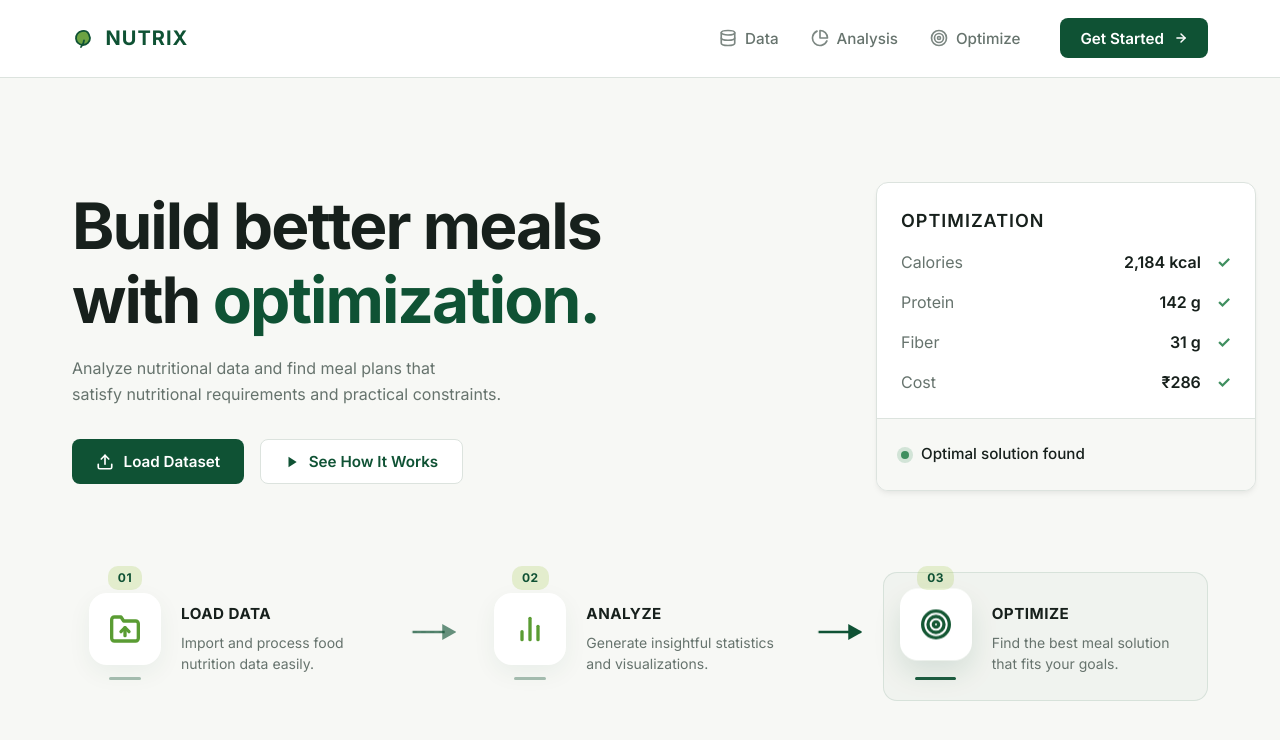
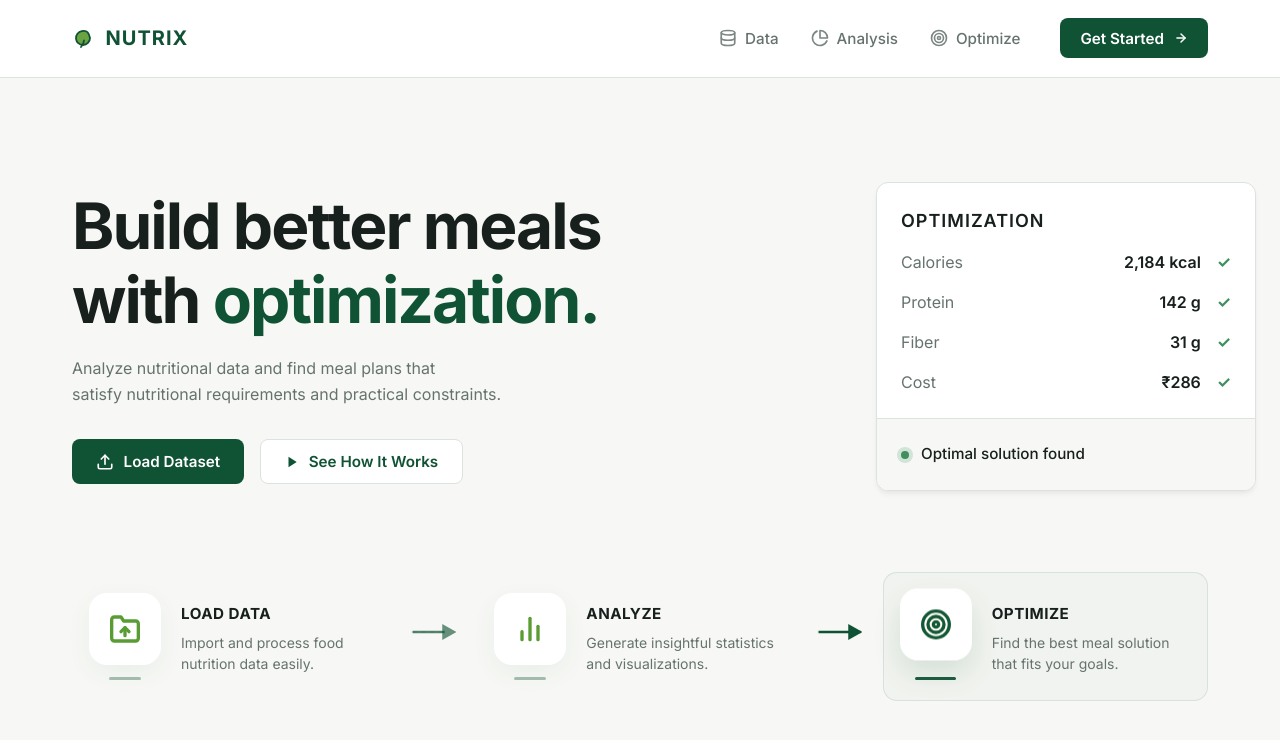
Before and after one commit to p-art-dheev/nutrition-based-meal-optimization, a React (Vite) app in the folder frontend/: page / in a window 1280 px wide. Shown: the top 740 px of the page. Built offline with nearby package versions, Linux system fonts and the light colour scheme.

Commit message:
landing page and table fix

```diff
--- a/frontend/src/components/DataPage.tsx
+++ b/frontend/src/components/DataPage.tsx
@@ -129,7 +129,7 @@ export const DataPage: React.FC<DataPageProps> = ({
               <button type="button" className="data-btn primary" onClick={onNavigateToOptimize}>
                 Optimize
               </button>
-              <button type="button" className="data-btn text" onClick={onReset}>
+              <button type="button" className="data-btn outline" onClick={onReset}>
                 Upload New
               </button>
             </div>
--- a/frontend/src/components/DatasetTable.css
+++ b/frontend/src/components/DatasetTable.css
@@ -10,21 +10,28 @@
 }
 
 .dataset-table-toolbar {
-  display: flex;
+  display: grid;
+  grid-template-columns: 1fr auto 1fr;
   align-items: center;
-  justify-content: space-between;
   gap: 1rem;
-  flex-wrap: wrap;
   flex-shrink: 0;
   padding: 0;
   background: transparent;
 }
 
+.dataset-toolbar-center {
+  display: flex;
+  justify-content: center;
+  min-width: 0;
+}
+
 .dataset-toolbar-actions {
   display: flex;
   align-items: center;
+  justify-content: flex-end;
   gap: 0.65rem;
   flex-wrap: wrap;
+  min-height: 34px;
 }
 
 .dataset-table-meta {
@@ -45,7 +52,8 @@
   border-radius: 8px;
   font-size: 0.85rem;
   font-family: inherit;
-  min-width: 220px;
+  width: min(320px, 70vw);
+  min-width: 200px;
   background: var(--surface);
   color: var(--text-main);
 }
@@ -306,15 +314,22 @@
   }
 
   .dataset-table-toolbar {
-    padding: 0;
+    grid-template-columns: 1fr;
+    justify-items: stretch;
+  }
+
+  .dataset-toolbar-center {
+    order: -1;
+    width: 100%;
+  }
+
+  .dataset-search {
+    width: 100%;
+    min-width: 0;
   }
 
   .dataset-toolbar-actions {
     width: 100%;
-  }
-
-  .dataset-search {
-    flex: 1;
-    min-width: 0;
+    justify-content: flex-start;
   }
 }
--- a/frontend/src/components/DatasetTable.tsx
+++ b/frontend/src/components/DatasetTable.tsx
@@ -187,7 +187,7 @@ export const DatasetTable: React.FC<DatasetTableProps> = ({
             </>
           )}
         </div>
-        <div className="dataset-toolbar-actions">
+        <div className="dataset-toolbar-center">
           <input
             type="search"
             className="dataset-search"
@@ -195,6 +195,8 @@ export const DatasetTable: React.FC<DatasetTableProps> = ({
             value={search}
             onChange={(e) => setSearch(e.target.value)}
           />
+        </div>
+        <div className="dataset-toolbar-actions">
           {selectedIds.size > 0 && (
             <button
               type="button"
--- a/frontend/src/components/FeaturesSection.css
+++ b/frontend/src/components/FeaturesSection.css
@@ -40,20 +40,6 @@
   align-items: center;
   position: relative;
   flex-shrink: 0;
-}
-
-.step-badge {
-  background-color: rgba(167, 201, 87, 0.25);
-  color: var(--primary);
-  font-size: 0.75rem;
-  font-weight: 700;
-  padding: 3px 10px;
-  border-radius: 10px;
-  position: absolute;
-  top: -1.65rem;
-  z-index: 1;
-  letter-spacing: 0.5px;
-  white-space: nowrap;
 }
 
 .step-icon-box {
@@ -243,12 +229,6 @@
     justify-content: flex-start;
   }
 
-  .step-badge {
-    position: static;
-    margin-bottom: 0.75rem;
-    align-self: flex-start;
-  }
-
   .step-content p {
     max-width: none;
   }
--- a/frontend/src/components/FeaturesSection.tsx
+++ b/frontend/src/components/FeaturesSection.tsx
@@ -3,7 +3,7 @@ import './FeaturesSection.css';
 
 const STEPS = [
   {
-    number: '01',
+    id: 'load',
     title: 'LOAD DATA',
     description: 'Import and process food nutrition data easily.',
     icon: (
@@ -15,7 +15,7 @@ const STEPS = [
     ),
   },
   {
-    number: '02',
+    id: 'analyze',
     title: 'ANALYZE',
     description: 'Generate insightful statistics and visualizations.',
     icon: (
@@ -27,7 +27,7 @@ const STEPS = [
     ),
   },
   {
-    number: '03',
+    id: 'optimize',
     title: 'OPTIMIZE',
     description: 'Find the best meal solution that fits your goals.',
     icon: (
@@ -82,13 +82,12 @@ export const FeaturesSection: React.FC = () => {
     <section className="features-section" aria-label="How it works">
       <div className="process-flow">
         {STEPS.map((step, index) => (
-          <React.Fragment key={step.number}>
+          <React.Fragment key={step.id}>
             <div
               className="process-step"
               style={{ '--step-index': index } as React.CSSProperties}
             >
               <div className="step-icon-wrapper">
-                <div className="step-badge">{step.number}</div>
                 <div className="step-icon-box">{step.icon}</div>
                 <div className="icon-underline" />
               </div>
```
